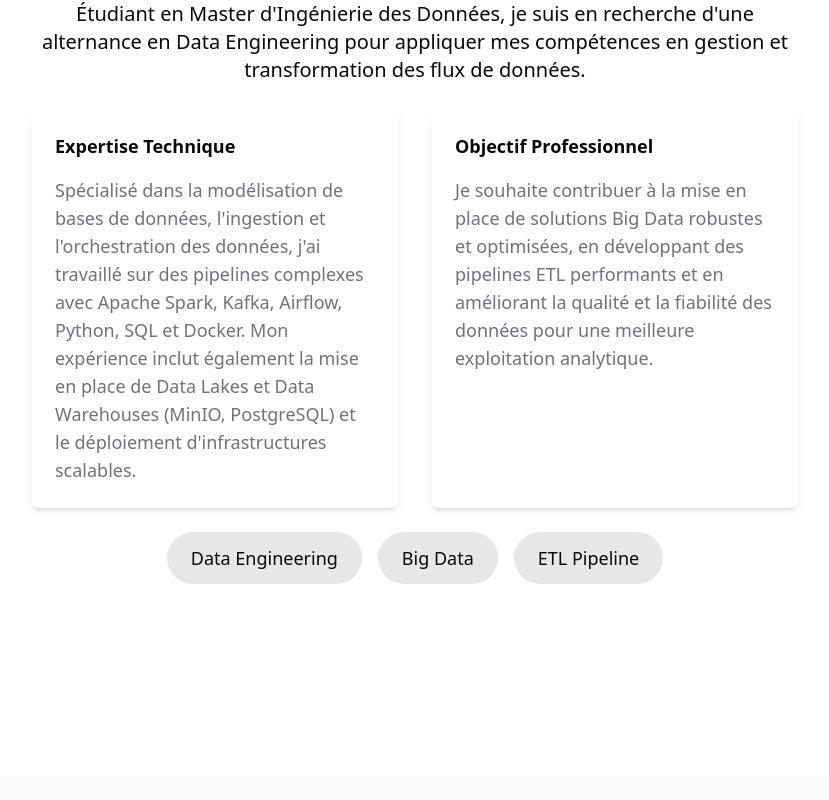
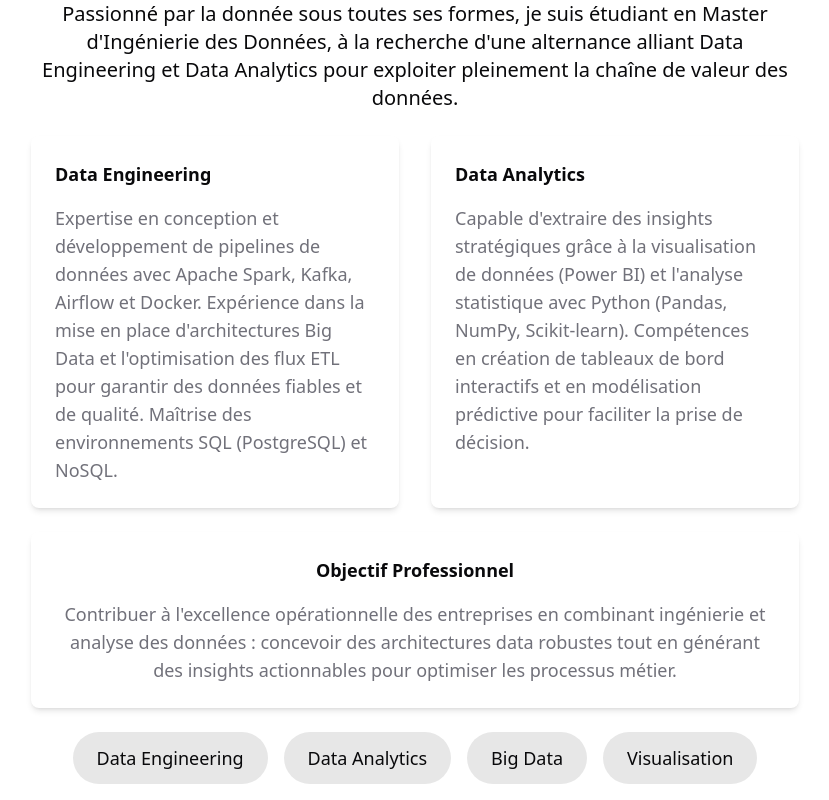
Before and after one commit to Babacarsar/portofolio, a React (Vite) app: page / in a window 1280 px wide. Shown: the part 1080-1880 px from the top of the page, without its empty margins (225-1054 px from the left). Built offline with nearby package versions, Linux system fonts and the light colour scheme.

Commit message:
Update About section content
Refine the "About" section to present a more hybrid profile, encompassing both data analyst and data engineer skills and experience.

```diff
--- a/src/components/sections/About.tsx
+++ b/src/components/sections/About.tsx
@@ -11,7 +11,7 @@ const About = () => {
 
           <div className="max-w-3xl mx-auto space-y-6 text-lg">
             <p className="font-medium text-xl text-center">
-              Étudiant en Master d'Ingénierie des Données, je suis en recherche d'une alternance en Data Engineering pour appliquer mes compétences en gestion et transformation des flux de données.
+              Passionné par la donnée sous toutes ses formes, je suis étudiant en Master d'Ingénierie des Données, à la recherche d'une alternance alliant Data Engineering et Data Analytics pour exploiter pleinement la chaîne de valeur des données.
             </p>
 
             <div className="grid md:grid-cols-2 gap-8 mt-12">
@@ -21,9 +21,9 @@ const About = () => {
                 transition={{ duration: 0.5 }}
                 className="bg-white p-6 rounded-lg shadow-md"
               >
-                <h3 className="text-lg font-semibold mb-4">Expertise Technique</h3>
+                <h3 className="text-lg font-semibold mb-4">Data Engineering</h3>
                 <p className="text-muted-foreground">
-                  Spécialisé dans la modélisation de bases de données, l'ingestion et l'orchestration des données, j'ai travaillé sur des pipelines complexes avec Apache Spark, Kafka, Airflow, Python, SQL et Docker. Mon expérience inclut également la mise en place de Data Lakes et Data Warehouses (MinIO, PostgreSQL) et le déploiement d'infrastructures scalables.
+                  Expertise en conception et développement de pipelines de données avec Apache Spark, Kafka, Airflow et Docker. Expérience dans la mise en place d'architectures Big Data et l'optimisation des flux ETL pour garantir des données fiables et de qualité. Maîtrise des environnements SQL (PostgreSQL) et NoSQL.
                 </p>
               </motion.div>
 
@@ -33,19 +33,37 @@ const About = () => {
                 transition={{ duration: 0.5 }}
                 className="bg-white p-6 rounded-lg shadow-md"
               >
-                <h3 className="text-lg font-semibold mb-4">Objectif Professionnel</h3>
+                <h3 className="text-lg font-semibold mb-4">Data Analytics</h3>
                 <p className="text-muted-foreground">
-                  Je souhaite contribuer à la mise en place de solutions Big Data robustes et optimisées, en développant des pipelines ETL performants et en améliorant la qualité et la fiabilité des données pour une meilleure exploitation analytique.
+                  Capable d'extraire des insights stratégiques grâce à la visualisation de données (Power BI) et l'analyse statistique avec Python (Pandas, NumPy, Scikit-learn). Compétences en création de tableaux de bord interactifs et en modélisation prédictive pour faciliter la prise de décision.
                 </p>
               </motion.div>
             </div>
 
-            <div className="flex justify-center gap-4 mt-8">
+            <motion.div
+              initial={{ opacity: 0, y: 20 }}
+              whileInView={{ opacity: 1, y: 0 }}
+              transition={{ duration: 0.5 }}
+              className="bg-white p-6 rounded-lg shadow-md mt-8"
+            >
+              <h3 className="text-lg font-semibold mb-4 text-center">Objectif Professionnel</h3>
+              <p className="text-muted-foreground text-center">
+                Contribuer à l'excellence opérationnelle des entreprises en combinant ingénierie et analyse des données : concevoir des architectures data robustes tout en générant des insights actionnables pour optimiser les processus métier.
+              </p>
+            </motion.div>
+
+            <div className="flex flex-wrap justify-center gap-4 mt-8">
               <motion.div
                 whileHover={{ scale: 1.05 }}
                 className="px-6 py-3 bg-primary/10 rounded-full"
               >
                 Data Engineering
+              </motion.div>
+              <motion.div
+                whileHover={{ scale: 1.05 }}
+                className="px-6 py-3 bg-primary/10 rounded-full"
+              >
+                Data Analytics
               </motion.div>
               <motion.div
                 whileHover={{ scale: 1.05 }}
@@ -57,7 +75,7 @@ const About = () => {
                 whileHover={{ scale: 1.05 }}
                 className="px-6 py-3 bg-primary/10 rounded-full"
               >
-                ETL Pipeline
+                Visualisation
               </motion.div>
             </div>
           </div>
```
